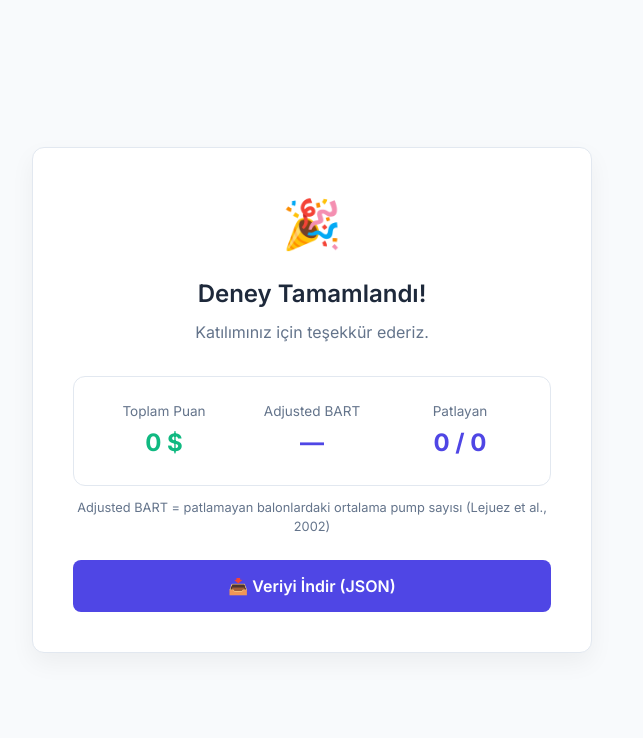
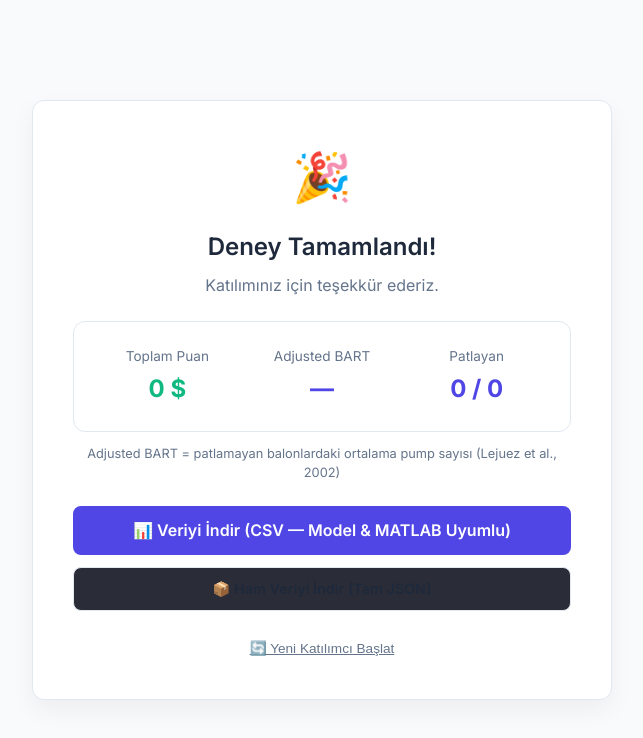
Before and after one commit to aslibeyzaceyhan/bart-platform, a React (Vite) app: page /finished in a window 1280 px wide. Shown: the top 738 px of the page, without its empty margins (240-883 px from the left). Built offline with nearby package versions, Linux system fonts and the light colour scheme.

Commit message:
Add MATLAB-compatible CSV export and format options

```diff
--- a/src/pages/Finished.jsx
+++ b/src/pages/Finished.jsx
@@ -1,3 +1,5 @@
+import { useState } from 'react';
+import { useNavigate } from 'react-router-dom';
 import { useAppContext } from '../context/AppContext';
 
 // Lejuez et al. (2002) standardı:
@@ -44,7 +46,9 @@ const calcRtStats = (trials) => {
 };
 
 export default function Finished() {
+  const navigate = useNavigate();
   const { participant, bartResults, questionnaireAnswers, clearSession } = useAppContext();
+  const [downloadedFormat, setDownloadedFormat] = useState({ json: false, csv: false });
 
   const adjustedBart = calcAdjustedBart(bartResults);
   const rtStats = calcRtStats(bartResults);
@@ -72,7 +76,6 @@ export default function Finished() {
       ? dospertAnswers.reduce((acc, curr) => acc + curr.answer_score, 0) / dospertAnswers.length
       : null;
 
-  const handleDownload = () => {
   const domainScoreAccumulator = dospertAnswers.reduce((acc, curr) => {
     if (!acc[curr.domain]) acc[curr.domain] = { total: 0, count: 0 };
     acc[curr.domain].total += curr.answer_score;
@@ -87,6 +90,8 @@ export default function Finished() {
     ])
   );
 
+  // --- JSON İndirme ---
+  const handleDownloadJSON = () => {
     const dataToExport = {
       participant_id: participant.id,
       age: participant.age,
@@ -95,7 +100,7 @@ export default function Finished() {
       finished_at: new Date().toISOString(),
 
       // --- Veri Kalitesi ---
-      attention_check_passed: attentionCheckPassed,  // false ise katılımcıyı analizden çıkar
+      attention_check_passed: attentionCheckPassed,
 
       // --- Faz Süreleri ---
       bart_duration_ms: bartDurationMs,
@@ -104,12 +109,9 @@ export default function Finished() {
       // --- BART Skorları ---
       bart_total_score: totalScore,
       bart_popped_count: poppedCount,
-
-      // Literatür standardı skor (Lejuez et al., 2002)
       bart_adjusted_score: adjustedBart.overall,
       bart_adjusted_score_by_type: adjustedBart.by_type,
 
-      // Pump reaction time istatistikleri (impulsivite göstergesi)
       bart_rt_mean_ms: rtStats.rt_mean,
       bart_rt_std_ms: rtStats.rt_std,
       bart_rt_min_ms: rtStats.rt_min,
@@ -122,7 +124,7 @@ export default function Finished() {
       questionnaire_source: 'DOSPERT RT scale, financial items excluded (Blais & Weber, 2006)',
       questionnaire_answers: questionnaireAnswers,
 
-      // --- Ham veri ---
+      // --- Ham BART Denemeleri ---
       trials: bartResults,
     };
 
@@ -136,17 +138,98 @@ export default function Finished() {
     a.click();
     a.remove();
 
-    // Oturum verisini temizle (bir sonraki katılımcı için)
-    clearSession();
+    setDownloadedFormat((prev) => ({ ...prev, json: true }));
   };
 
+  // --- CSV İndirme (Açık BART fMRI veri seti ve MATLAB/Python ANN modelleriyle %100 uyumlu) ---
+  const handleDownloadCSV = () => {
+    const headers = [
+      'trial',
+      'reward',
+      'explosion',
+      'pumps',
+      'onset',
+      'duration',
+      'subject',
+      'balloon_type',
+      'max_possible_pumps',
+      'rt_mean_ms',
+      'decision_time_ms',
+      'age',
+      'gender',
+      'bart_total_score',
+      'bart_adjusted_score',
+      'dospert_mean_score',
+      'dospert_social',
+      'dospert_recreational',
+      'dospert_health_safety',
+      'dospert_ethical',
+      'attention_check_passed',
+    ];
+
+    let cumulativeOnsetSec = 0.0;
+
+    const rows = bartResults.map((t) => {
+      const rts = t.pump_reaction_times_ms || [];
+      const rtSum = rts.reduce((a, b) => a + b, 0);
+      const decisionMs = t.decision_time_to_collect_ms ?? (t.popped ? 1500 : 0);
+      const durationSec = Number(((rtSum + decisionMs) / 1000).toFixed(3));
+      const currentOnset = Number(cumulativeOnsetSec.toFixed(3));
+      cumulativeOnsetSec += durationSec;
+
+      const rtMean =
+        rts.length > 0 ? (rts.reduce((a, b) => a + b, 0) / rts.length).toFixed(1) : '';
+
+      return [
+        t.trial_number,
+        t.reward_collected,
+        t.popped ? 1 : 0,
+        t.number_of_pumps,
+        currentOnset,
+        durationSec,
+        participant.id,
+        t.balloon_type,
+        t.max_possible_pumps,
+        rtMean,
+        t.decision_time_to_collect_ms ?? '',
+        participant.age || '',
+        participant.gender || '',
+        totalScore,
+        adjustedBart.overall ?? '',
+        nonMoneyRiskScore !== null ? Number(nonMoneyRiskScore.toFixed(2)) : '',
+        nonMoneyRiskDomainScores.social ?? '',
+        nonMoneyRiskDomainScores.recreational ?? '',
+        nonMoneyRiskDomainScores.health_safety ?? '',
+        nonMoneyRiskDomainScores.ethical ?? '',
+        attentionCheckPassed !== null ? (attentionCheckPassed ? 1 : 0) : '',
+      ].join(',');
+    });
+
+    const csvContent = [headers.join(','), ...rows].join('\r\n');
+    const blob = new Blob([csvContent], { type: 'text/csv;charset=utf-8;' });
+    const url = URL.createObjectURL(blob);
+    const a = document.createElement('a');
+    a.setAttribute('href', url);
+    a.setAttribute('download', `subject-${participant.id}_task-bart.csv`);
+    document.body.appendChild(a);
+    a.click();
+    a.remove();
+    URL.revokeObjectURL(url);
+
+    setDownloadedFormat((prev) => ({ ...prev, csv: true }));
+  };
+
+  const handleNewParticipant = () => {
+    clearSession();
+    navigate('/consent');
+  };
 
   return (
     <div className="page-wrapper">
-      <div className="card" style={{ textAlign: 'center', maxWidth: '560px', width: '100%' }}>
+      <div className="card" style={{ textAlign: 'center', maxWidth: '580px', width: '100%' }}>
         <div style={{ fontSize: '3rem', marginBottom: '1rem' }}>🎉</div>
         <h2 style={{ marginBottom: '0.5rem' }}>Deney Tamamlandı!</h2>
-        <p style={{ color: 'var(--text-muted)', marginBottom: '2rem' }}>
+        <p style={{ color: 'var(--text-muted)', marginBottom: '1.5rem' }}>
           Katılımınız için teşekkür ederiz.
         </p>
 
@@ -177,13 +260,46 @@ export default function Finished() {
           Adjusted BART = patlamayan balonlardaki ortalama pump sayısı (Lejuez et al., 2002)
         </p>
 
+        <div style={{ display: 'flex', flexDirection: 'column', gap: '0.75rem', marginBottom: '1.5rem' }}>
           <button
             type="button"
             className="btn btn-primary"
-          onClick={handleDownload}
-          style={{ width: '100%', padding: '1rem', fontSize: '1rem' }}
+            onClick={handleDownloadCSV}
+            style={{ width: '100%', padding: '0.9rem', fontSize: '1rem', fontWeight: 600 }}
           >
-          📥 Veriyi İndir (JSON)
+            📊 Veriyi İndir (CSV — Model & MATLAB Uyumlu) {downloadedFormat.csv && '✓'}
+          </button>
+
+          <button
+            type="button"
+            className="btn"
+            onClick={handleDownloadJSON}
+            style={{
+              width: '100%',
+              padding: '0.75rem',
+              fontSize: '0.9rem',
+              background: 'var(--surface-variant, #2a2d37)',
+              color: 'var(--text)',
+              border: '1px solid var(--border)',
+            }}
+          >
+            📦 Ham Veriyi İndir (Tam JSON) {downloadedFormat.json && '✓'}
+          </button>
+        </div>
+
+        <button
+          type="button"
+          onClick={handleNewParticipant}
+          style={{
+            background: 'transparent',
+            border: 'none',
+            color: 'var(--text-muted)',
+            cursor: 'pointer',
+            fontSize: '0.85rem',
+            textDecoration: 'underline',
+          }}
+        >
+          🔄 Yeni Katılımcı Başlat
         </button>
       </div>
     </div>
```
Lines whose indentation alone changed are shown as unchanged.
